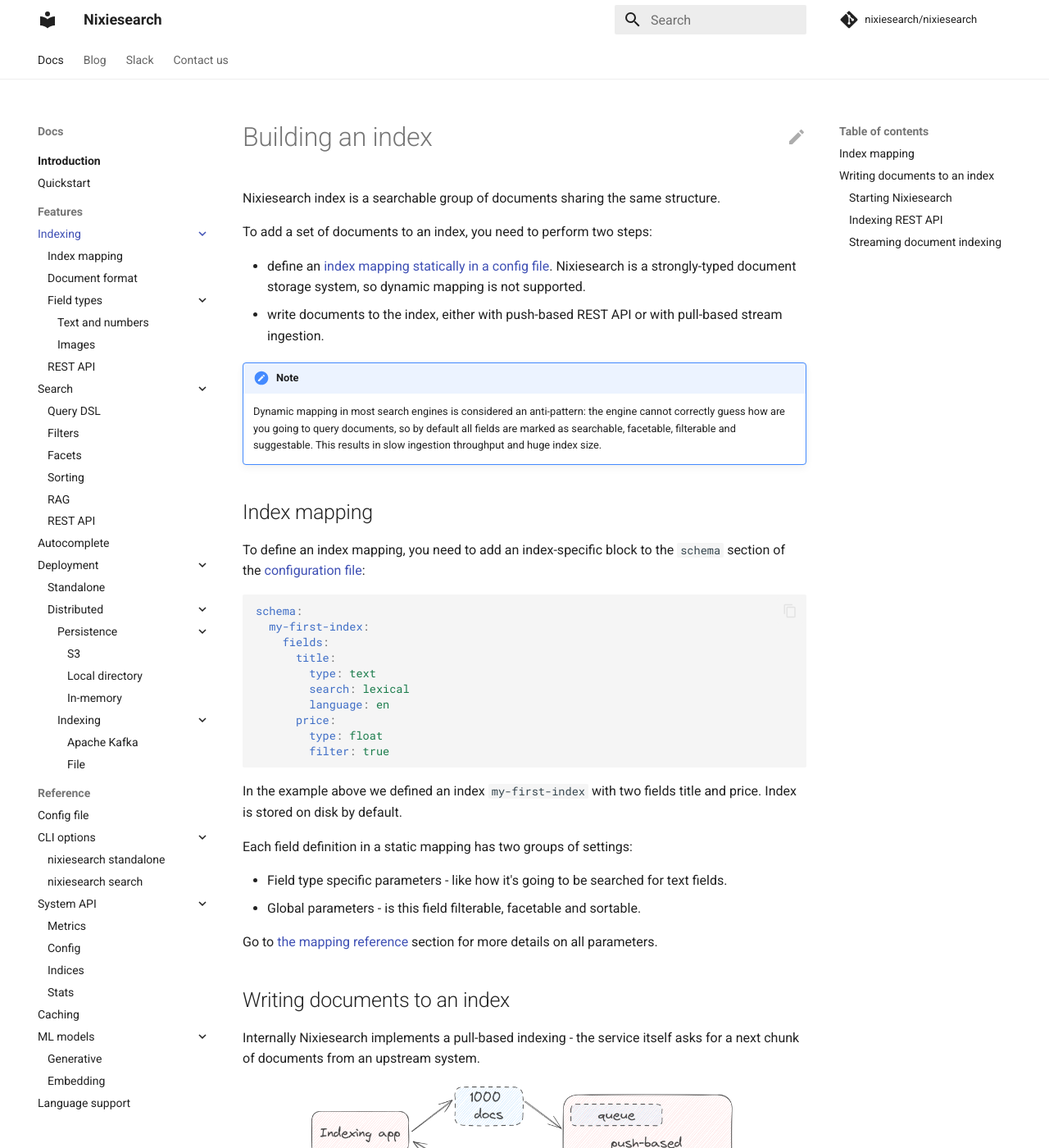
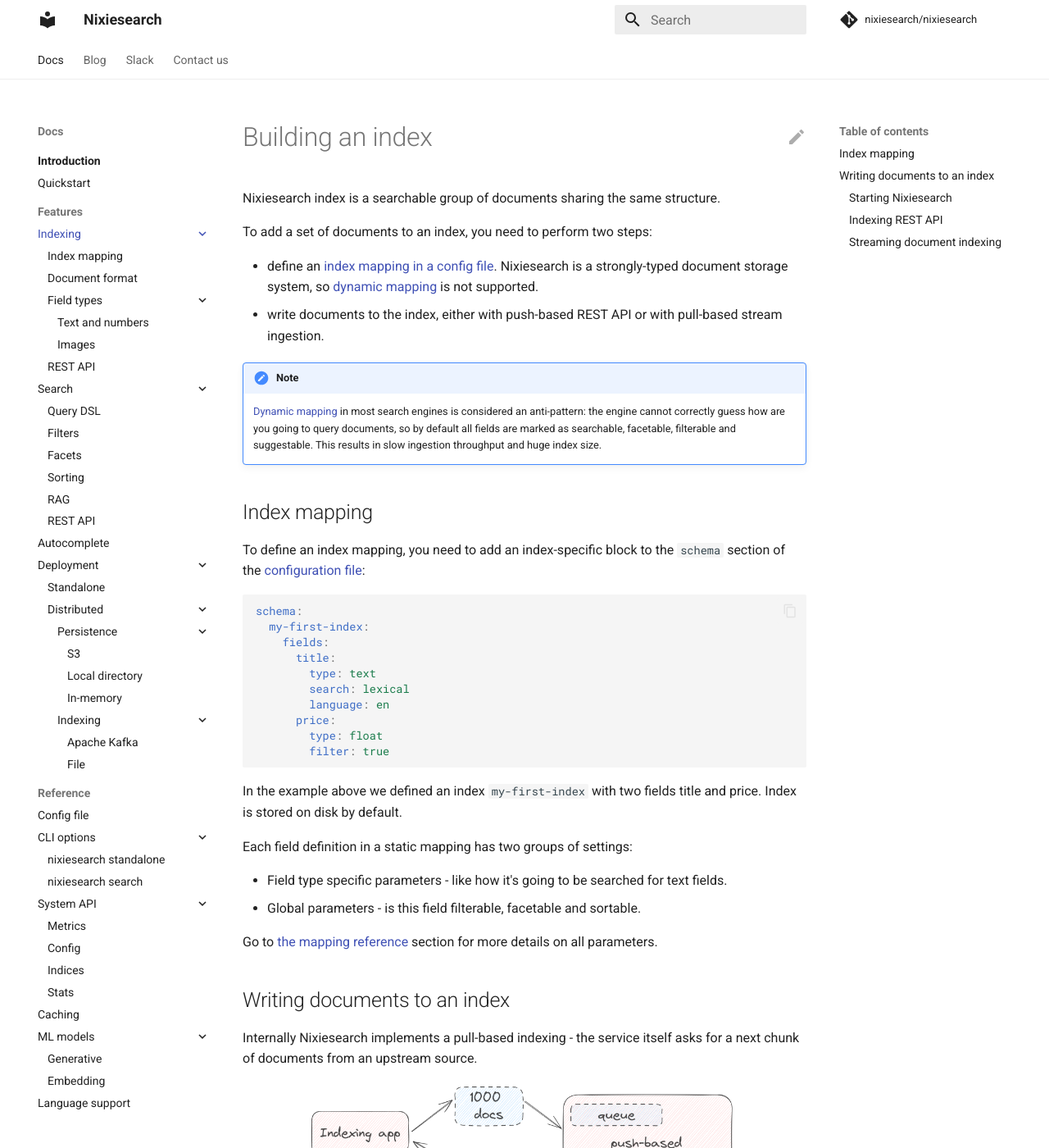
Before and after one commit to nixiesearch/nixiesearch, an MkDocs documentation site: the page built from docs/docs/features/indexing/index.md, in a window 1280 px wide and 1400 px high. Shown: the whole window at 82% size. Built offline with MkDocs 1.6.1 and Material for MkDocs 9.7.7, drawn with Linux system fonts in a browser that asks for light colours; comment, search, counter and statistics services are not loaded; some of the changed text lies outside the part shown.

Commit message:
add more links to indexing/index.md

````diff
--- a/docs/docs/features/indexing/index.md
+++ b/docs/docs/features/indexing/index.md
@@ -4,12 +4,12 @@
 
 To add a set of documents to an index, you need to perform two steps:
 
-* define an [index mapping](#index-mapping) [statically in a config file](mapping.md). Nixiesearch is a strongly-typed document storage system, so dynamic mapping is not supported.
+* define an [index mapping](#index-mapping) [in a config file](mapping.md). Nixiesearch is a strongly-typed document storage system, so [dynamic mapping](https://www.elastic.co/guide/en/elasticsearch/reference/current/dynamic-mapping.html) is not supported.
 * write documents to the index, either with push-based REST API or with pull-based stream ingestion.
 
 !!! note
 
-    Dynamic mapping in most search engines is considered an anti-pattern: the engine cannot correctly guess how are you going to query documents, so by default all fields are marked as searchable, facetable, filterable and suggestable. This results in slow ingestion throughput and huge index size.
+    [Dynamic mapping](https://www.elastic.co/guide/en/elasticsearch/reference/current/dynamic-mapping.html) in most search engines is considered an anti-pattern: the engine cannot correctly guess how are you going to query documents, so by default all fields are marked as searchable, facetable, filterable and suggestable. This results in slow ingestion throughput and huge index size.
 
 ## Index mapping
 
@@ -39,7 +39,7 @@
 
 ## Writing documents to an index
 
-Internally Nixiesearch implements a pull-based indexing - the service itself asks for a next chunk of documents from an upstream system.
+Internally Nixiesearch implements a pull-based indexing - the service itself asks for a next chunk of documents from an upstream source.
 
 ![push pull](../../img/pullpush.png)
 
@@ -52,11 +52,15 @@
 * [Offline indexing](../../reference/cli/index.md#offline-indexing). Useful when performing full reindexing from static document source, like from a set of files, or from Kafka topic.
 * [Online indexing](../../reference/cli/index.md#online-indexing). For folks who got used to Elasticsearch with REST API.
 
-For the sake of simplicity we can start Nixiesearch in a `standalone` mode, which bundles both searcher and indexer in a single process with a shared [REST API](api.md).
+For the sake of simplicity we can start Nixiesearch in a [standalone](../../deployment/standalone.md) mode, which bundles both searcher and indexer in a single process with a shared [REST API](api.md).
 
 ```shell
 docker run -it nixiesearch/nixiesearch:latest standalone --config /path/to/conf.yml
 ```
+
+!!! note
+
+    Standalone mode is intended for small-scale local deployments and developer environments, not for a production use. If you plan to use Nixiesearch with real customer traffic, consider using a [distributed](../../deployment/distributed/index.md) deployment with [S3-based storage](../../deployment/distributed/persistence/s3.md).
 
 ### Indexing REST API
 
````
